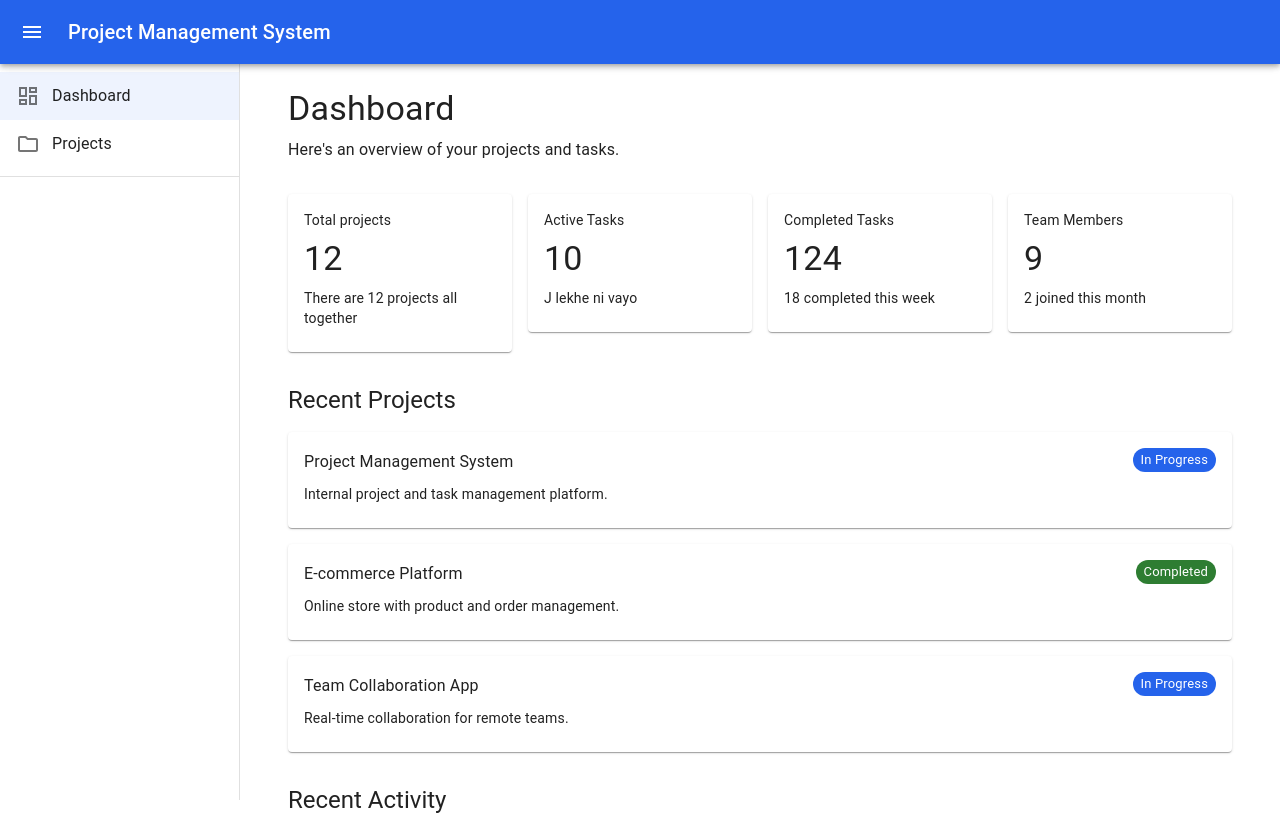
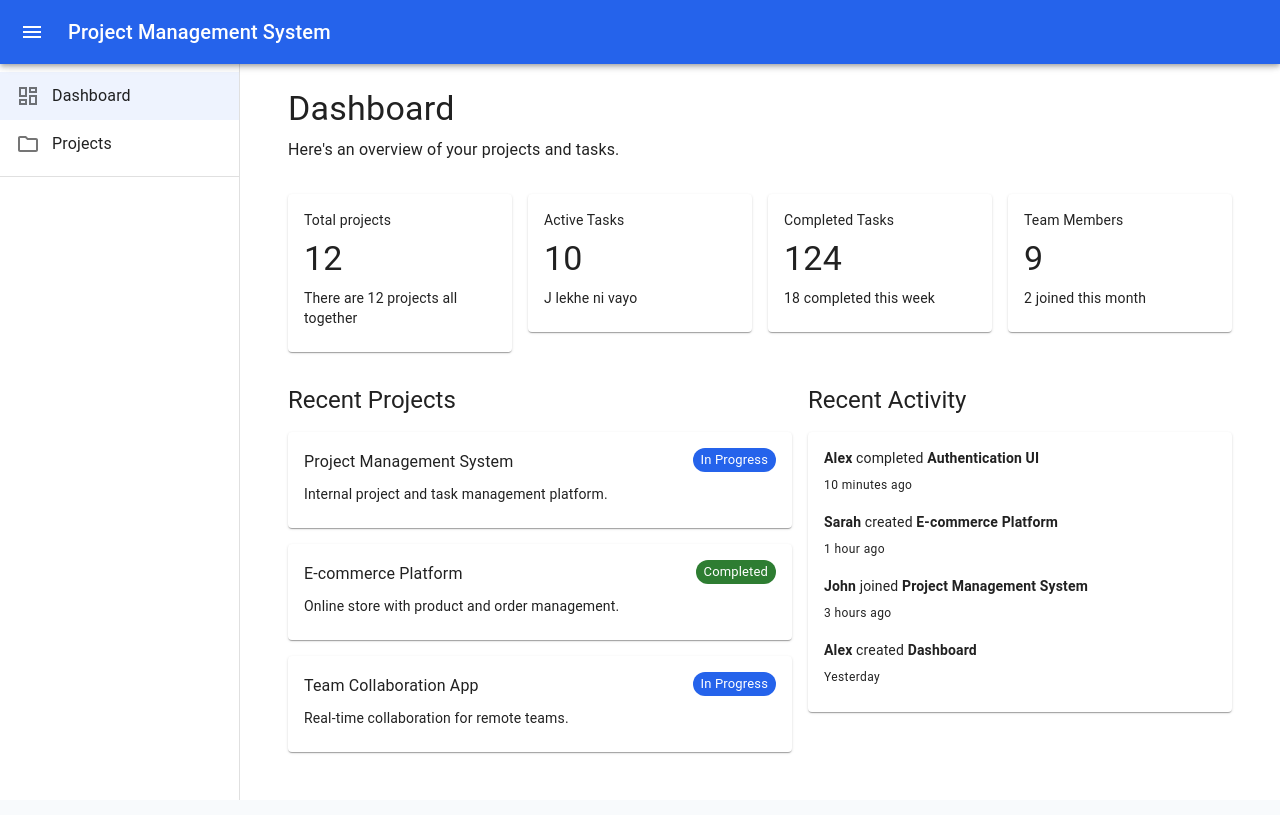
Before and after one commit to Avisek17/Project-Management-System, a React (Vite) app: page /dashboard in a window 1280 px wide. Shown: the top 815 px of the page. Built offline with nearby package versions, Linux system fonts and the light colour scheme; no server answers.

Commit message:
Dashboard/components-ui completed

```diff
--- a/src/features/dashboard/pages/DashboardPage.tsx
+++ b/src/features/dashboard/pages/DashboardPage.tsx
@@ -1,4 +1,4 @@
-import { Container, Stack } from "@mui/material"
+import { Container, Grid, Stack } from "@mui/material"
 import DashboardHeader from "../components/DashboardHeader"
 import DashboardStats from "../components/DashboardStats"
 
@@ -11,8 +11,21 @@ export default function DashboardPage(){
             <Stack spacing={4}>
                 <DashboardHeader />
                 <DashboardStats />
-                <RecentProjects />
-                <RectentActivity />
+                <Grid
+                container
+                spacing={2}
+                >
+                    <Grid
+                    size={{xs:12, lg:6.5}}
+                    >
+                        <RecentProjects />
+                    </Grid>
+                    <Grid
+                    size={{xs:12, lg:5.5}}
+                    >
+                        <RectentActivity />
+                    </Grid>
+                </Grid>
             </Stack>
         </Container>
     )
```
